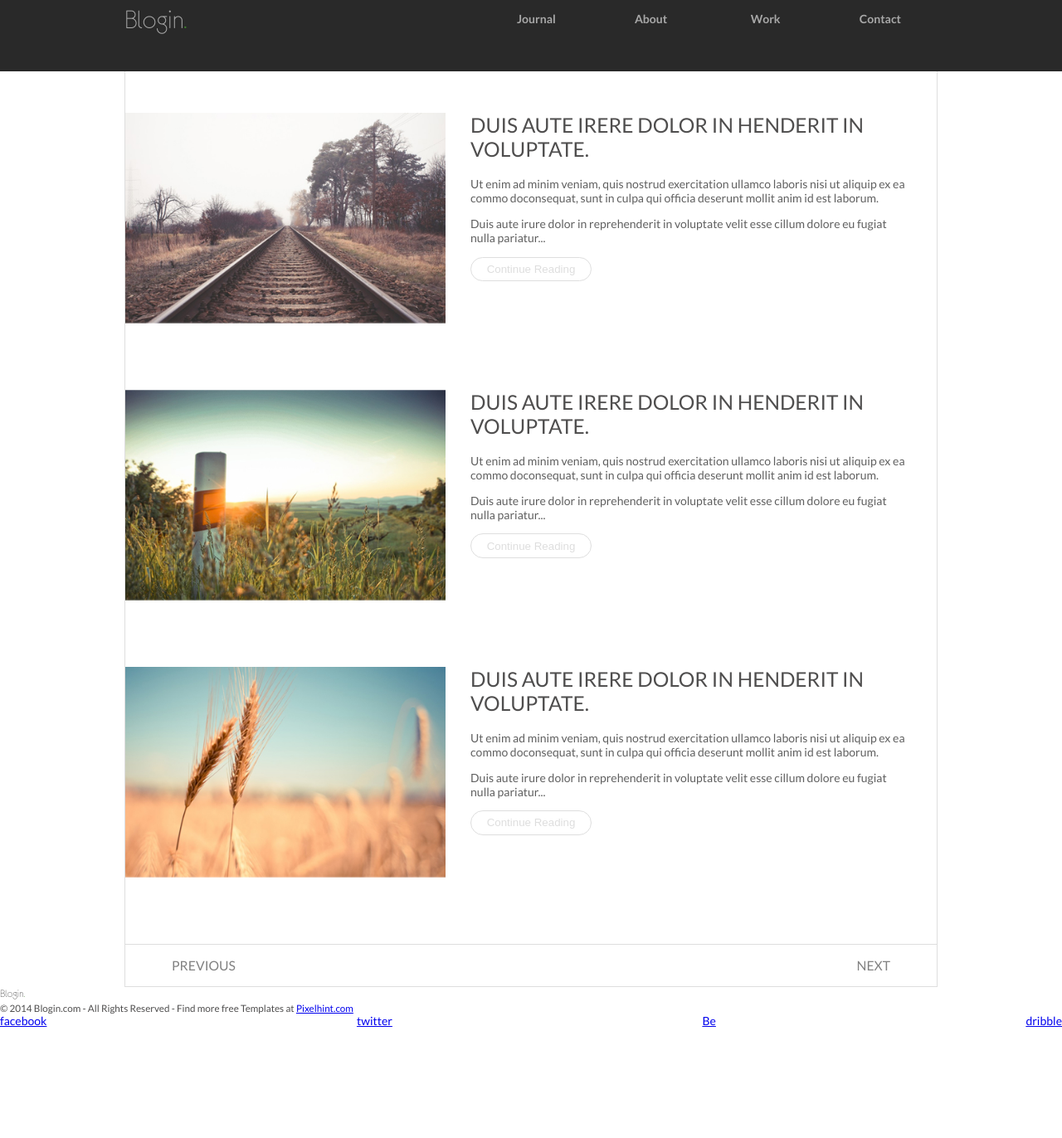
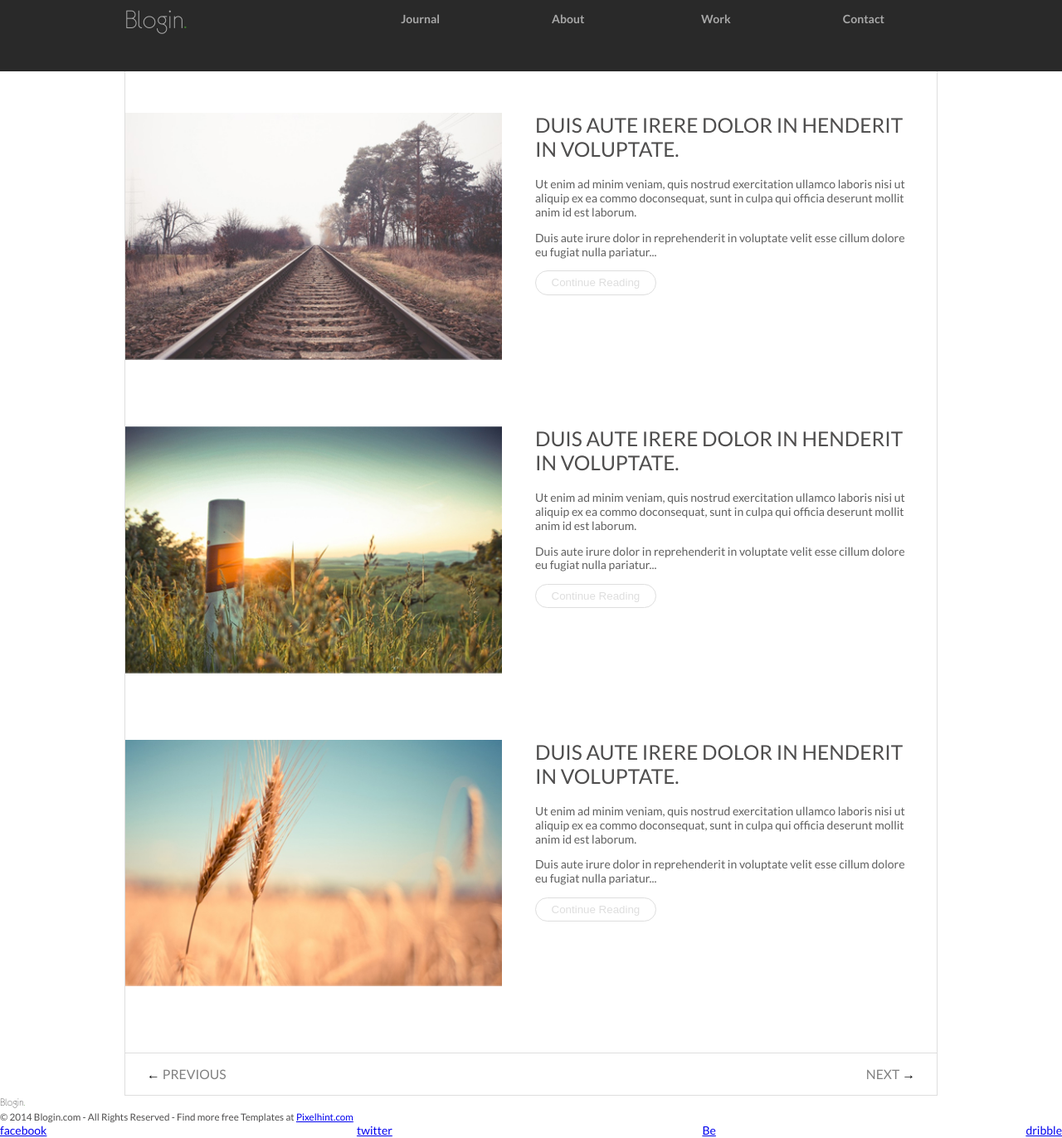
Before and after one commit to DarrOr24/Blogin, a plain HTML site: page index.html in a window 1280 px wide. Shown: the part 39-1411 px from the top of the page at 83% size. Before the commit the page ends 1279 px from the top, so only its background shows below. Drawn offline with Linux system fonts and the light colour scheme.

Commit message:
Add main content

```diff
--- a/index.html
+++ b/index.html
@@ -62,8 +62,8 @@
         </div>
 
         <section class="page-browser flex space-between">
-            <button>Previous</button>
-            <button>Next</button>
+            <button><span>←</span> Previous</button>
+            <button>Next <span>→</span></button>
         </section>
 
     </main>
--- a/styles/basics/base.css
+++ b/styles/basics/base.css
@@ -29,7 +29,7 @@ h6 {
   margin: 0 0 0.8em;
 }
 
-.main-content {
+/* .main-content {
     position: relative;
 }
 
@@ -50,6 +50,10 @@ h6 {
     bottom: 0;
     width: 1px;
     background-color: var(--primary-008);
+} */
+
+.main-content {
+    border-inline: 1px solid var(--primary-008);
 }
 
 
--- a/styles/basics/layout.css
+++ b/styles/basics/layout.css
@@ -18,15 +18,11 @@
 
 /* main-header layout */
 
-
-
 .main-header-text-layout{
     display: grid;
-    /* grid-template-columns: repeat(2, 1fr); */
     grid-auto-flow: column;
     align-items: center;
 }
-
 
 
 .main-header .main-nav-list {
@@ -38,7 +34,7 @@
 /* cards-layout */
 
 .cards-layout {
-    margin-block-start: 50px;
+    padding-block-start: 50px;
     display: grid;
     row-gap: 80px;
 }
@@ -48,6 +44,6 @@
 .card-layout {
     margin-inline-end: 30px;
     display: grid;
-    grid-auto-flow: column;
-    column-gap: 30px;
+    grid-template-columns: repeat(2, 1fr);
+    column-gap: 40px;
 }
--- a/styles/components/main-header.css
+++ b/styles/components/main-header.css
@@ -1,5 +1,4 @@
 .main-header {
-
   height: 125px;
   background-color: var(--primary-001);
   color: var(--primary-002);
@@ -10,27 +9,21 @@
 
 
 .main-header .main-nav-list a {
-    position: relative;
+    /* position: relative; */
     text-decoration: none;
     color: inherit;
     font-family: lato-bold;
+    min-height: 125px;
+    min-width: 130px;
+    /* display:grid; */
+    display:grid;
+    place-items:center;
+
 }
-
-.main-header .main-nav-list a:hover::before {
-    content: '';
-    position: absolute;
-    bottom: -53.5px;
-    left:-2.1em;
-    right:-2.1em;
-
-    height: 5px;
-
-    background-color: var(--primary-004);
-}
-
 
 .main-header .main-nav-list a:hover {
     color: var(--primary-003);
+    border-block-end: 5px solid var(--primary-004);
 }
 
 
--- a/styles/components/page-browser.css
+++ b/styles/components/page-browser.css
@@ -1,9 +1,9 @@
 .page-browser {
-    border: 1px solid var(--primary-008);
+    border-block: 1px solid var(--primary-008);
 }
 
 .page-browser button{
-    margin-inline: 50px;
+    margin-inline: 20px;
     height: 50px;
     border: none;
     font-family: Lato-Regular;
@@ -12,3 +12,8 @@
     font-size: 1.125em;
     color: #818181;
 }
+
+.page-browser button span{
+    color: black;
+    font-weight: bold;
+}
```
